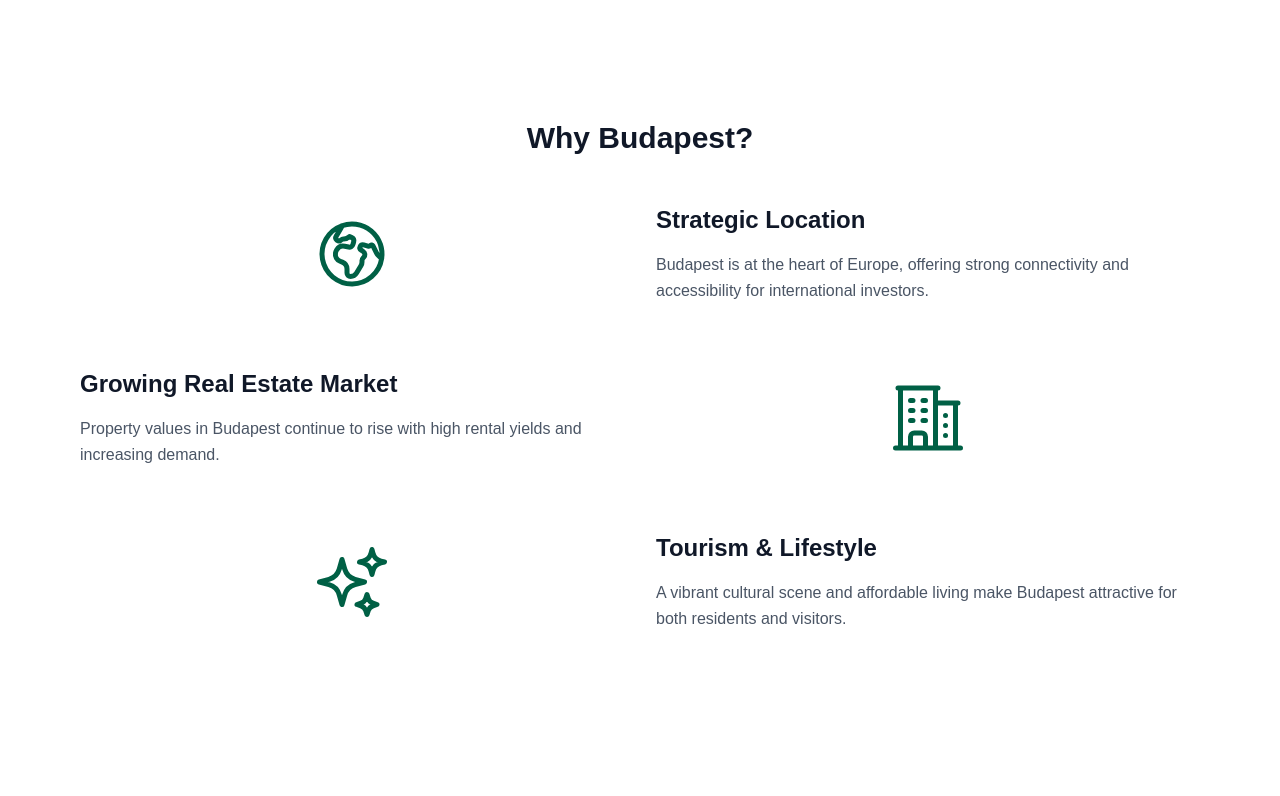
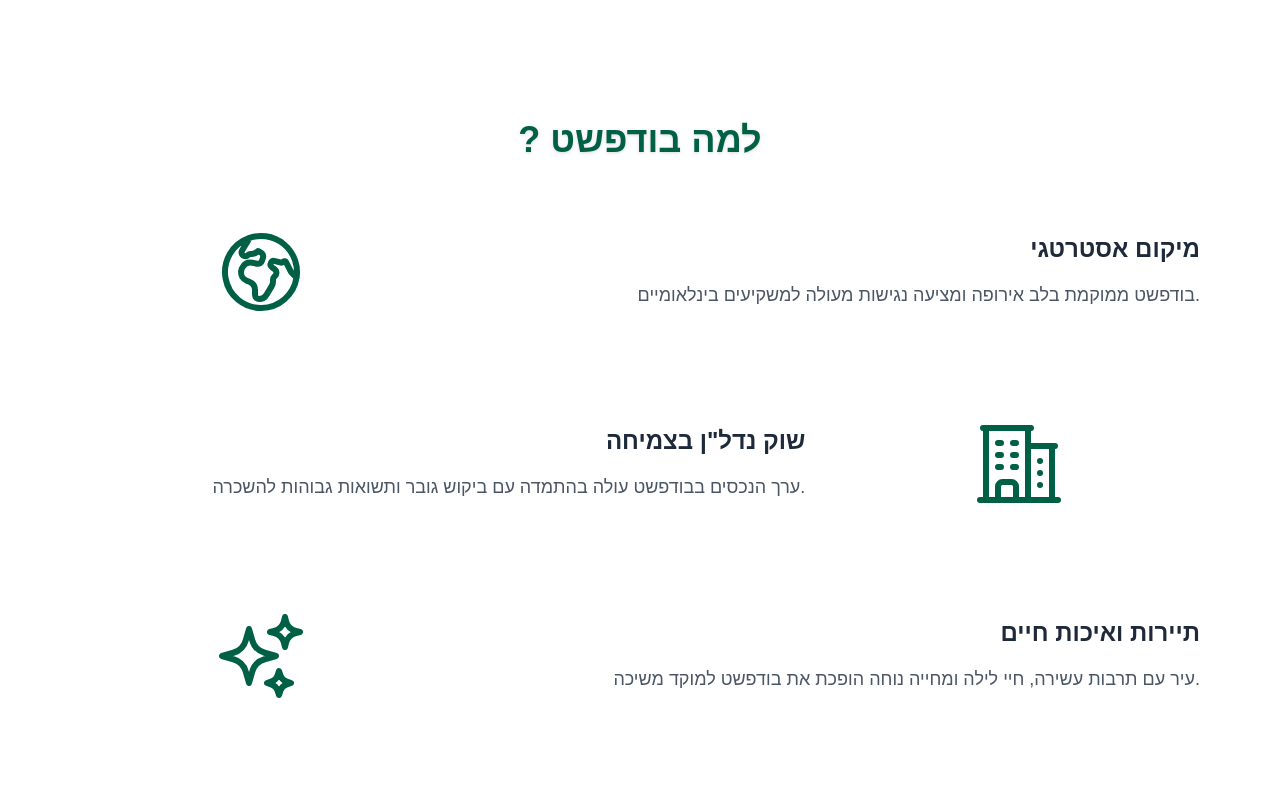
Before and after one commit to vladbelousov451/nadav-site-1, a Next.js app: page / in a window 1280 px wide. Shown: the part 1080-1876 px from the top of the page. Built offline with nearby package versions, Linux system fonts and the light colour scheme.

Commit message:
new page

```diff
--- a/package.json
+++ b/package.json
@@ -10,6 +10,7 @@
   },
   "dependencies": {
     "@heroicons/react": "^2.2.0",
+    "framer-motion": "^12.7.3",
     "next": "15.3.0",
     "react": "^19.0.0",
     "react-dom": "^19.0.0"
--- /dev/null
+++ b/src/app/BuyingSteps/page.tsx
@@ -0,0 +1,72 @@
+// app/steps/page.tsx
+import {
+    HomeIcon,
+    WrenchIcon,
+    HeartIcon,
+    CurrencyDollarIcon
+  } from "@heroicons/react/24/outline";
+
+  const steps = [
+    {
+      number: 2,
+      title: "איחוד הנכס",
+      text: "איחוד הנכס והעברת הבעלות על שמכם, כולל הסדרת ניירת, בדיקות משפטיות ותיאום מול הרשויות.",
+      icon: HomeIcon,
+    },
+    {
+      number: 3,
+      title: "תכנון אדריכלי לשיפוץ",
+      text: "תכנון מחודש של הנכס בהתאם לאסטרטגיה המוסכמת – השבחה, פיצול או מיתוג לדירות יוקרה.",
+      icon: WrenchIcon,
+    },
+    {
+      number: 4,
+      title: "מציאת שוכרים",
+      text: "בחינת שוק השוכרים ומתן פתרון לנכס – כולל ניהול פרסום, פגישות וסגירת חוזים.",
+      icon: HeartIcon,
+    },
+    {
+      number: 5,
+      title: "מכירה של הנכס",
+      text: "ליווי התהליך כולו עד למכירה – כולל שיווק למשקיעים, ניהול המו\"מ והעברת הבעלות.",
+      icon: CurrencyDollarIcon,
+    }
+  ];
+
+  export default function StepsPage() {
+    return (
+      <section className="bg-white text-black py-24 px-6">
+        <div className="max-w-5xl mx-auto">
+          <h1 className="text-4xl md:text-5xl font-extrabold text-center mb-16">
+            התהליך שתעברו לקניית דירה
+          </h1>
+
+          <div className="space-y-24">
+            {steps.map((step, i) => {
+              const IconComponent = step.icon;
+              return (
+                <div
+                  key={i}
+                  className={`relative flex flex-col md:flex-row ${
+                    i % 2 !== 0 ? "md:flex-row-reverse" : ""
+                  } items-center gap-10`}
+                >
+                  <div className="relative z-10 w-40 h-40 flex items-center justify-center">
+                    <IconComponent className="absolute w-64 h-64 text-gray-100 top-10 left-12 opacity-60 z-20" />
+                    <span className="text-emerald-400 text-8xl font-extrabold z-10">
+                      {step.number}
+                    </span>
+                  </div>
+                  <div className="md:w-1/2">
+                    <h3 className="text-2xl font-bold text-emerald-400 mb-4">{step.title}</h3>
+                    <p className="text-xl font-bold leading-relaxed text-black/90">{step.text}</p>
+                  </div>
+                  <div className="md:w-1/2" />
+                </div>
+              );
+            })}
+          </div>
+        </div>
+      </section>
+    );
+  }
--- a/src/app/components/WhyBudapest.tsx
+++ b/src/app/components/WhyBudapest.tsx
@@ -1,35 +1,59 @@
-import { GlobeEuropeAfricaIcon, BuildingOffice2Icon, SparklesIcon } from "@heroicons/react/24/outline";
+"use client";
+
+import { motion } from "framer-motion";
+import {
+  GlobeEuropeAfricaIcon,
+  BuildingOffice2Icon,
+  SparklesIcon,
+} from "@heroicons/react/24/outline";
+
 const steps = [
   {
-      title: "Strategic Location",
-      text: "Budapest is at the heart of Europe, offering strong connectivity and accessibility for international investors.",
-      icon: <GlobeEuropeAfricaIcon className="w-20 h-20 text-emerald-800" />
+    title: "מיקום אסטרטגי",
+    text: "בודפשט ממוקמת בלב אירופה ומציעה נגישות מעולה למשקיעים בינלאומיים.",
+    icon: <GlobeEuropeAfricaIcon className="w-24 h-24 text-emerald-800" />,
   },
   {
-      title: "Growing Real Estate Market",
-      text: "Property values in Budapest continue to rise with high rental yields and increasing demand.",
-      icon: <BuildingOffice2Icon className="w-20 h-20 text-emerald-800" />
+    title: "שוק נדל\"ן בצמיחה",
+    text: "ערך הנכסים בבודפשט עולה בהתמדה עם ביקוש גובר ותשואות גבוהות להשכרה.",
+    icon: <BuildingOffice2Icon className="w-24 h-24 text-emerald-800" />,
   },
   {
-      title: "Tourism & Lifestyle",
-      text: "A vibrant cultural scene and affordable living make Budapest attractive for both residents and visitors.",
-      icon: <SparklesIcon className="w-20 h-20 text-emerald-800" />
-    }
+    title: "תיירות ואיכות חיים",
+    text: "עיר עם תרבות עשירה, חיי לילה ומחייה נוחה הופכת את בודפשט למוקד משיכה.",
+    icon: <SparklesIcon className="w-24 h-24 text-emerald-800" />,
+  },
 ];
 
 export default function WhyBudapest() {
   return (
     <section className="py-20 px-4 max-w-6xl mx-auto">
-        <h2 className="text-3xl font-semibold text-center mb-12">Why Budapest?</h2>
-        <div className="space-y-16">
+      <h2 className="text-4xl font-bold text-center text-emerald-800 mb-16 drop-shadow">
+        ? למה בודפשט
+      </h2>
+
+      <div className="space-y-24">
         {steps.map((step, i) => (
-            <div key={i} className={`flex flex-col md:flex-row ${i % 2 !== 0 ? 'md:flex-row-reverse' : ''} items-center gap-8`}>
-              <div className="w-full md:w-1/2 flex justify-center">{step.icon}</div>
-              <div className="md:w-1/2">
-                <h3 className="text-2xl font-bold mb-4">{step.title}</h3>
-                <p className="text-gray-600 leading-relaxed">{step.text}</p>
+          <motion.div
+            key={i}
+            initial={{ opacity: 0, x: i % 2 === 0 ? -80 : 80 }}
+            whileInView={{ opacity: 1, x: 0 }}
+            transition={{ duration: 0.6, delay: i * 0.1 }}
+            viewport={{ once: true }}
+            className={`flex flex-col md:flex-row items-center gap-8 ${
+              i % 2 !== 0 ? "md:flex-row-reverse" : ""
+            }`}
+          >
+            <div className="w-full md:w-1/3 flex justify-center">
+              {step.icon}
             </div>
+            <div className="md:w-2/3 text-right">
+              <h3 className="text-2xl font-extrabold text-gray-800 mb-4">
+                {step.title}
+              </h3>
+              <p className="text-gray-600 text-lg leading-relaxed">{step.text}</p>
             </div>
+          </motion.div>
         ))}
       </div>
     </section>
--- a/src/app/components/navbar.tsx
+++ b/src/app/components/navbar.tsx
@@ -33,11 +33,13 @@ export default function Navbar() {
         } md:flex absolute md:relative top-20 md:top-0 left-0 w-full md:w-auto bg-black/80 md:bg-transparent px-6 md:px-0 text-right md:text-left transition-all duration-300 ease-in-out`}
       >
         <div className="flex flex-col md:flex-row items-end md:items-center space-y-4 md:space-y-0 md:space-x-6">
+
+          <Link href="/about" className="hover:underline">אודות</Link>
+          <Link href="/services" className="hover:underline">שירותים</Link>
+          <Link href="/Properties" className="hover:underline">דירות</Link>
+          <Link href="/#contact" className="hover:underline">צור קשר</Link>
+          <Link href="/" className="hover:underline">ליווי משקיעים </Link>
           <Link href="/" className="hover:underline">דף הבית</Link>
-          <Link href="/about" className="hover:underline">אודות</Link>
-          <Link href="/#services" className="hover:underline">שירותים</Link>
-          <Link href="/properties" className="hover:underline">דירות</Link>
-          <Link href="/#contact" className="hover:underline">צור קשר</Link>
         </div>
       </nav>
     </header>
```
Also changed, not shown: 1 other file (tests, documents, lock files or other folders). Lines whose indentation alone changed are shown as unchanged.
